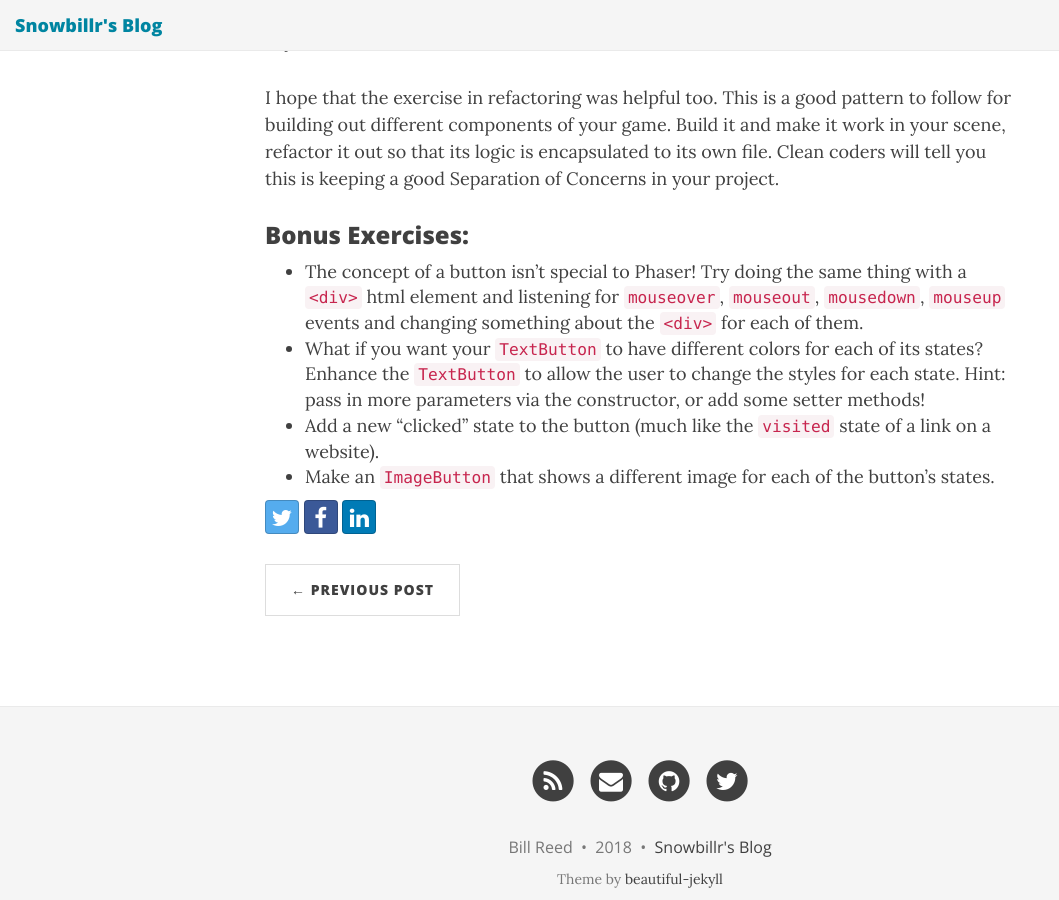
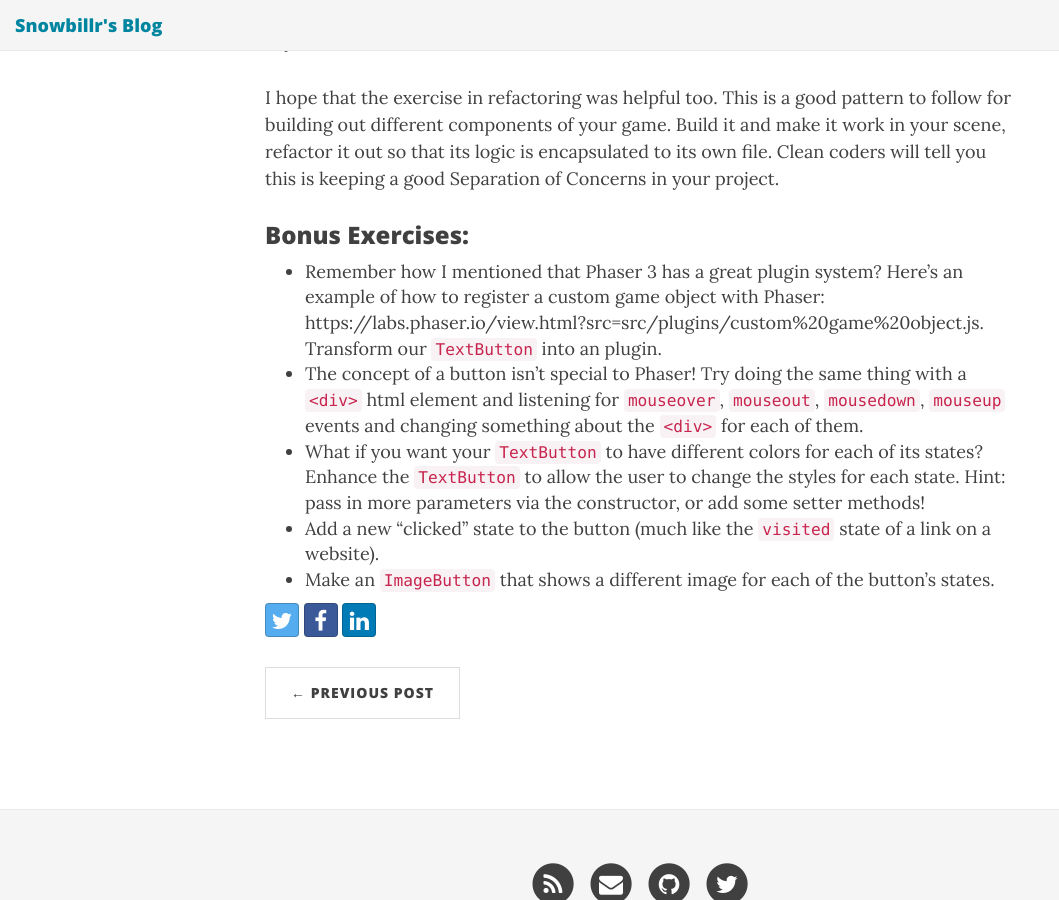
Before and after one commit to snowbillr/blog, a Jekyll site: the page built from _posts/2018-07-03-buttons-in-phaser-3.md, in a window 1280 px wide and 900 px high, scrolled down 20564 px. Shown: the whole window, without its empty margins (0-1059 px from the left). Built offline with Jekyll 4.4.1, drawn with Linux system fonts in a browser that asks for light colours; nearby versions of some CDN libraries; comment, search, counter and statistics services are not loaded.

Commit message:
add another bonus exercise

```diff
--- a/_posts/2018-07-03-buttons-in-phaser-3.md
+++ b/_posts/2018-07-03-buttons-in-phaser-3.md
@@ -622,6 +622,7 @@ I hope that the exercise in refactoring was helpful too. This is a good pattern
 
 ### Bonus Exercises:
 
+* Remember how I mentioned that Phaser 3 has a great plugin system? Here's an example of how to register a custom game object with Phaser: https://labs.phaser.io/view.html?src=src/plugins/custom%20game%20object.js. Transform our `TextButton` into an plugin.
 * The concept of a button isn't special to Phaser! Try doing the same thing with a `<div>` html element and listening for `mouseover`, `mouseout`, `mousedown`, `mouseup` events and changing something about the `<div>` for each of them.
 * What if you want your `TextButton` to have different colors for each of its states? Enhance the `TextButton` to allow the user to change the styles for each state. Hint: pass in more parameters via the constructor, or add some setter methods!
 * Add a new "clicked" state to the button (much like the `visited` state of a link on a website).
```
